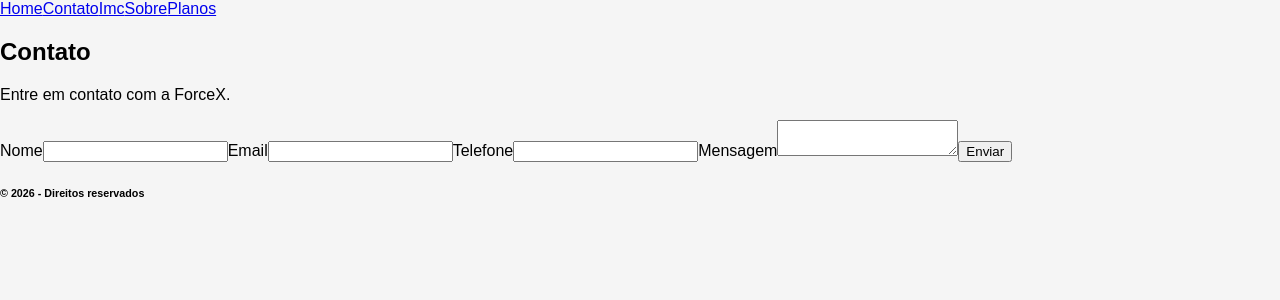
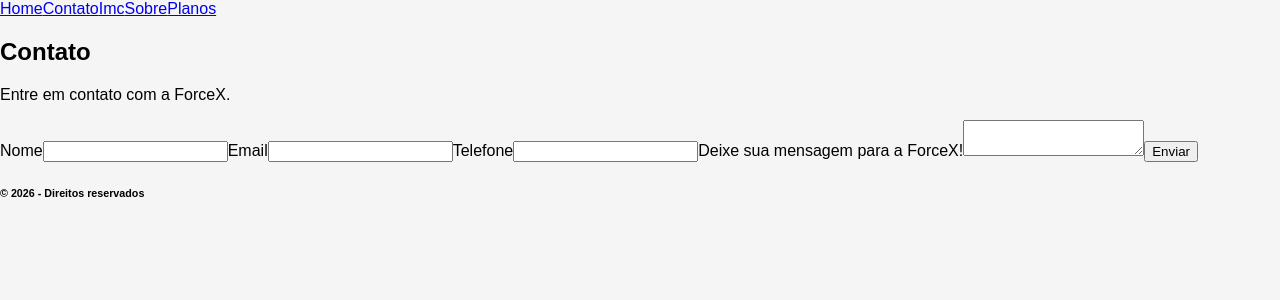
Before and after one commit to projetoswebdev/academia, a React (Vite) app: page /contato in a window 1280 px wide. Shown: the top 300 px of the page. Built offline with nearby package versions, Linux system fonts and the light colour scheme.

Commit message:
fix: corrigindo e melhorando texto de pagina de contato

```diff
--- a/src/routes/Contato.jsx
+++ b/src/routes/Contato.jsx
@@ -7,20 +7,20 @@ const Contato = () => {
 
 
       <form>
-        {/* Seção nome */}
+
         <label htmlFor="nome">Nome</label>
         <input type="text" id="nome" name="nome" />
 
-        {/* Seção email */}
+
         <label htmlFor="email">Email</label>
         <input type="email" id="email" name="email" />
 
-        {/* Seção telefone */}
+
         <label htmlFor="telefone">Telefone</label>
         <input type="tel" id="telefone" name="telefone" />
 
-        {/* Seção mensagem */}
-        <label htmlFor="mensagem">Mensagem</label>
+
+        <label htmlFor="mensagem">Deixe sua mensagem para a ForceX!</label>
         <textarea id="mensagem" name="mensagem"></textarea>
 
 
```
